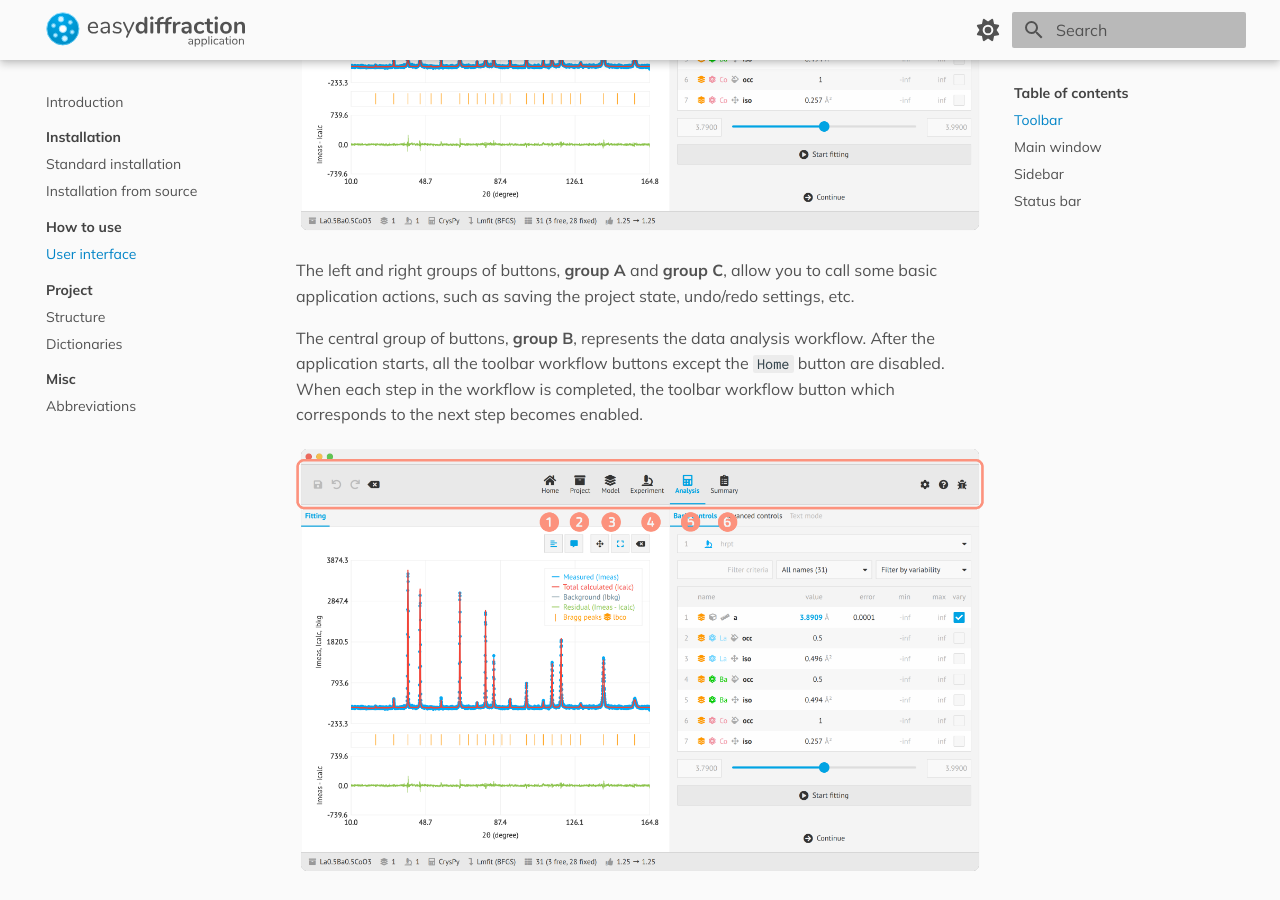
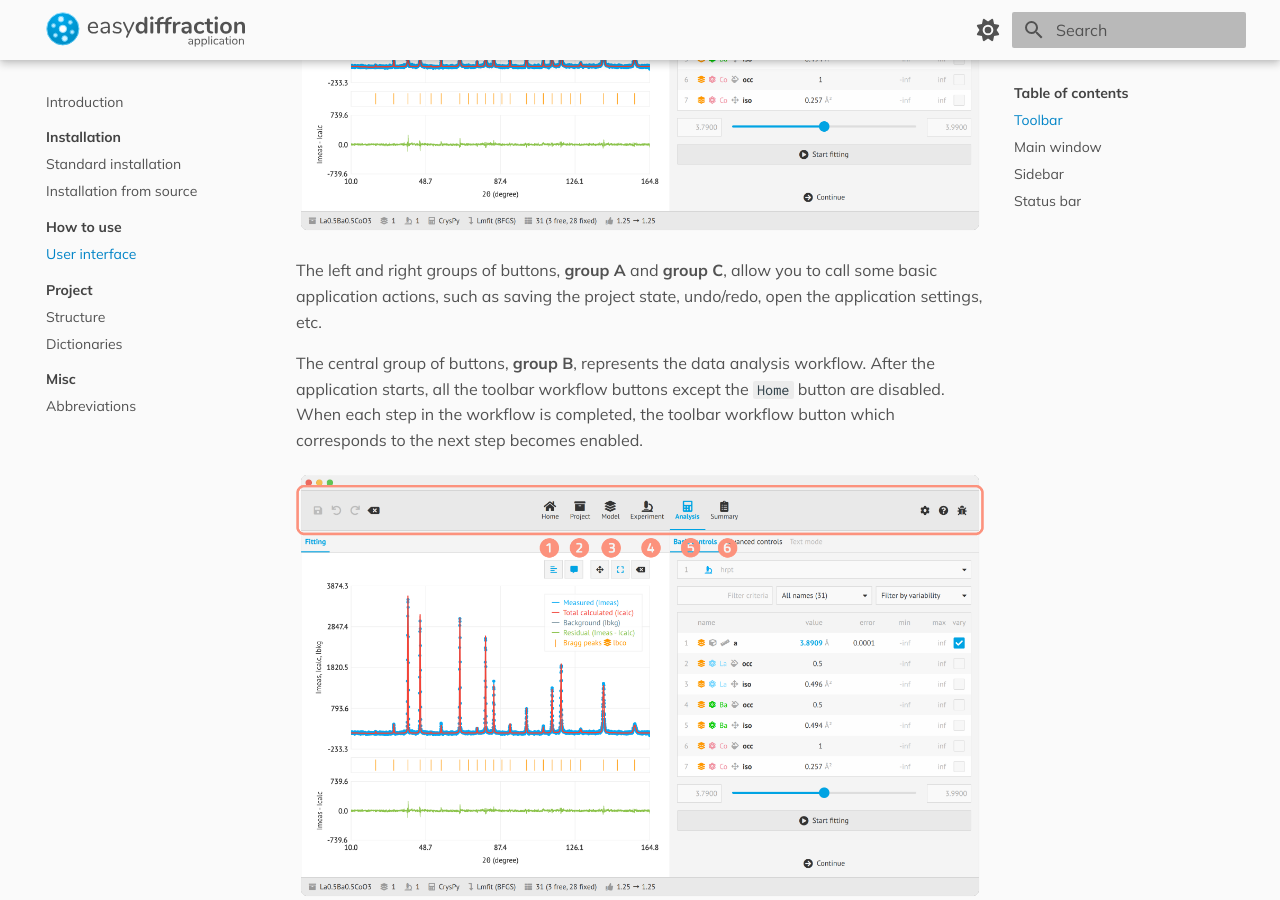
Before and after one commit to EasyScience/EasyDiffractionAppDocs, an MkDocs documentation site: the page built from docs/how-to-use/user-interface.md, in a window 1280 px wide and 900 px high, scrolled down 1079 px. Built offline with MkDocs 1.6.1 and Material for MkDocs 9.7.7, drawn with Linux system fonts in a browser that asks for light colours; comment, search, counter and statistics services are not loaded.

Commit message:
Update user-interface.md

```diff
--- a/docs/how-to-use/user-interface.md
+++ b/docs/how-to-use/user-interface.md
@@ -12,7 +12,7 @@ The `Toolbar` at the top of the application window contains three groups of butt
 ![](../assets/images/app-toolbar-groups_lightmode.png#gh-light-mode-only)
 ![](../assets/images/app-toolbar-groups_darkmode.png#gh-dark-mode-only)
 
-The left and right groups of buttons, **group A** and **group C**, allow you to call some basic application actions, such as saving the project state, undo/redo settings, etc.
+The left and right groups of buttons, **group A** and **group C**, allow you to call some basic application actions, such as saving the project state, undo/redo, open the application settings, etc.
 
 The central group of buttons, **group B**, represents the data analysis workflow. After the application starts, all the toolbar workflow buttons except the `Home` button are disabled. When each step in the workflow is completed, the toolbar workflow button which corresponds to the next step becomes enabled.
 
```
